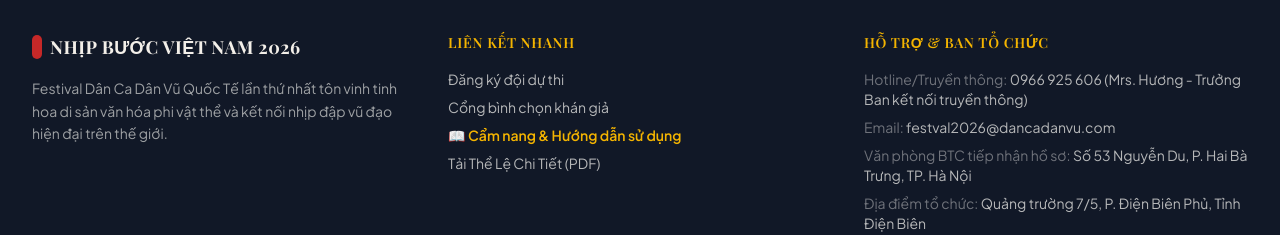
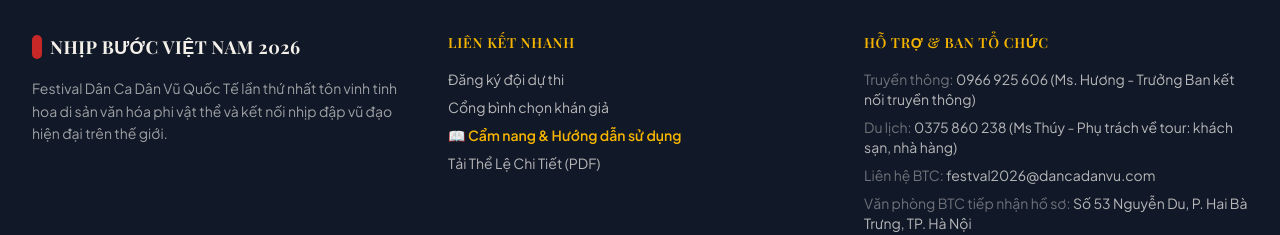
Before and after one commit to dev-adt/dan-vu, a Next.js app: page / in a window 1280 px wide. Shown: the part 5235-5470 px from the top of the page. Built offline with nearby package versions, Linux system fonts and the light colour scheme; no server answers; the database is empty; a web font is replaced by a local one.

Commit message:
fix footer

```diff
--- a/src/components/Footer.tsx
+++ b/src/components/Footer.tsx
@@ -52,10 +52,13 @@ export default function Footer() {
           </h3>
           <ul className="space-y-2 text-sm text-light-alabaster/70">
             <li>
-              <span className="text-light-alabaster/40">Hotline/Truyền thông:</span> 0966 925 606 (Mrs. Hương - Trưởng Ban kết nối truyền thông)
+              <span className="text-light-alabaster/40">Truyền thông:</span> 0966 925 606 (Ms. Hương - Trưởng Ban kết nối truyền thông)
             </li>
             <li>
-              <span className="text-light-alabaster/40">Email:</span> <a href="mailto:festval2026@dancadanvu.com" className="hover:underline hover:text-secondary transition-colors">festval2026@dancadanvu.com</a>
+              <span className="text-light-alabaster/40">Du lịch:</span> 0375 860 238 (Ms Thúy - Phụ trách về tour: khách sạn, nhà hàng)
+            </li>
+            <li>
+              <span className="text-light-alabaster/40">Liên hệ BTC:</span> <a href="mailto:festval2026@dancadanvu.com" className="hover:underline hover:text-secondary transition-colors">festval2026@dancadanvu.com</a>
             </li>
             <li>
               <span className="text-light-alabaster/40">Văn phòng BTC tiếp nhận hồ sơ:</span> Số 53 Nguyễn Du, P. Hai Bà Trưng, TP. Hà Nội
```
